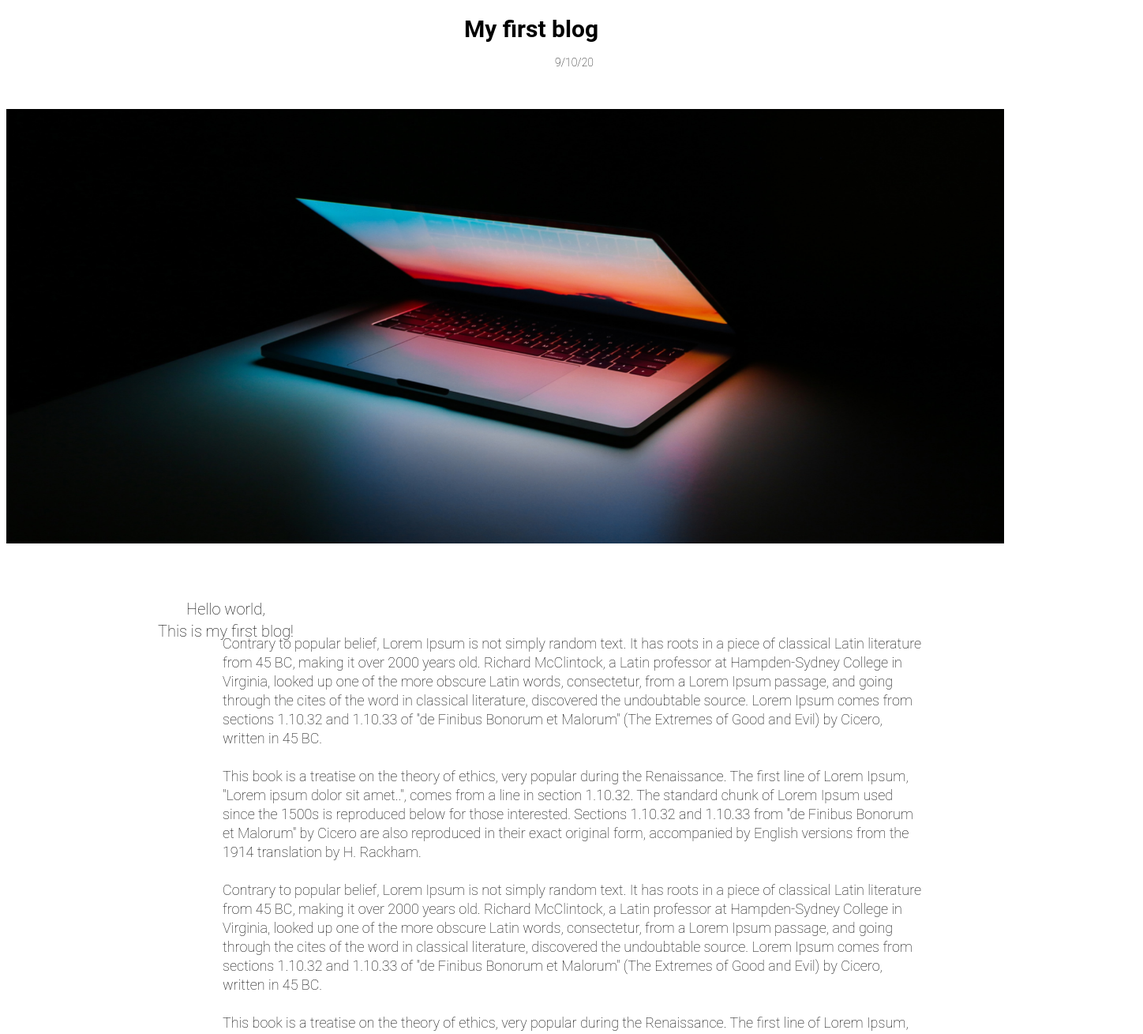
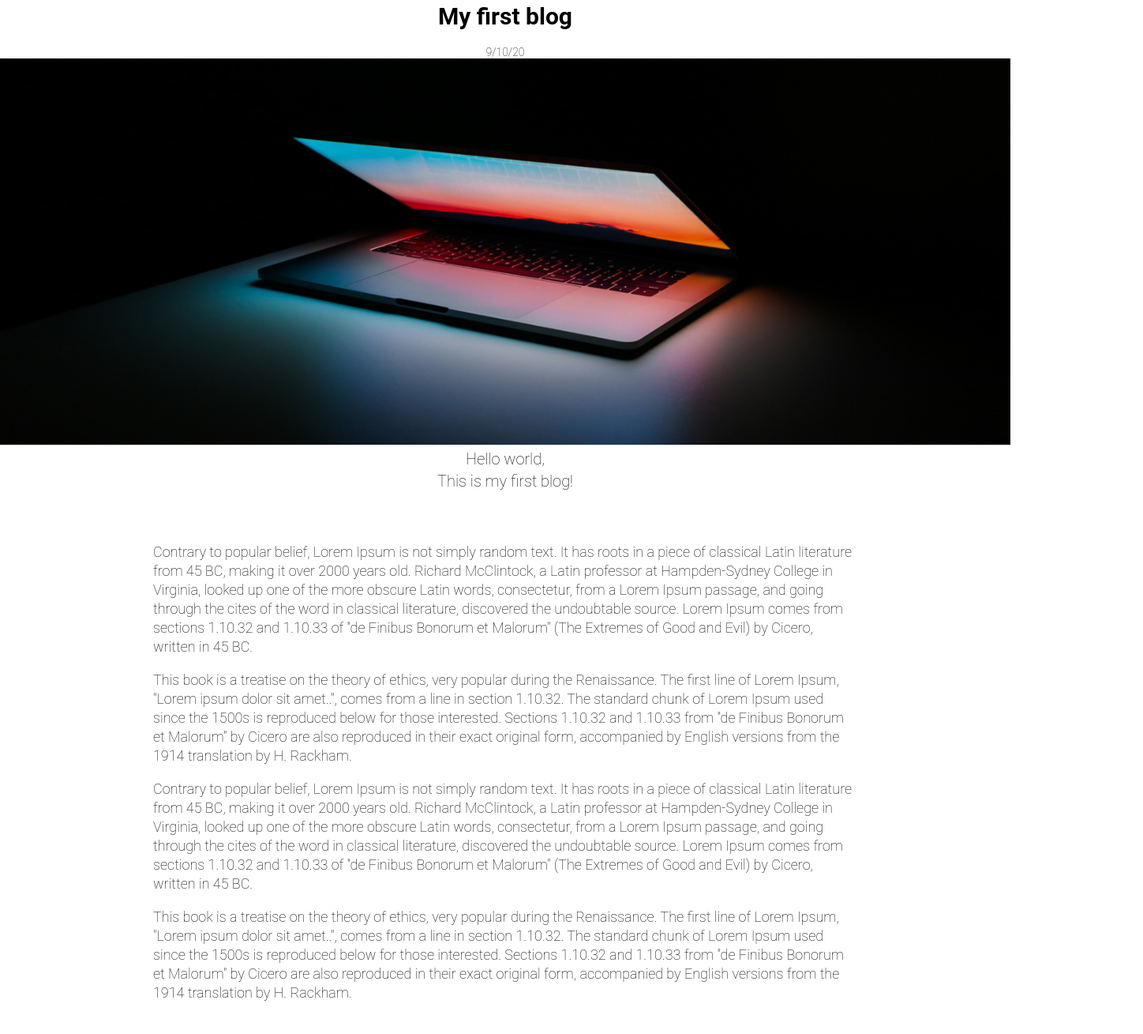
Before and after one commit to giorgoslirakis/html-css, a plain HTML site: page html-css/index.html in a window 1280 px wide. Shown: the part 47-1356 px from the top of the page at 79% size, 1448 px wide, since content can reach past the window. Drawn offline with Linux system fonts and the light colour scheme.

Commit message:
First fixes for html and css

```diff
--- a/html-css/index.html
+++ b/html-css/index.html
@@ -4,21 +4,19 @@
         <meta charset="UTF-8">
         <meta name="viewport" content="width=device-width, initial-scale=1.0">
         <link rel="stylesheet" href="style.css">
-        <title>Document</title>
+        <title>My blog post</title>
+
+
+        <!-- import font from google fonts -->
     </head>
     <body>
-        <div class="title">
-            My first blog
+        <h1 class="title">My first blog</h1>
+        <div class="date">9/10/20</div>
+        <div class="img-wrapper">
+             <img src="Rectangle 2.png">
         </div>
 
-        <div class="date">
-            9/10/20
-        </div>
-
-
-
-
-        <img src="Rectangle 2.png" width="100%" height="550">
+        <div class="container">
 
             <div class="title2">
                 Hello world,<br>
@@ -26,6 +24,29 @@
             </div>
 
             <div class="text">
+                <p>Contrary to popular belief,
+                    Lorem Ipsum is not simply random text.
+                    It has roots in a piece of classical Latin
+                    literature from 45 BC, making it over 2000 years old.
+                    Richard McClintock, a Latin professor at Hampden-Sydney
+                    College in Virginia, looked up one of the more obscure
+                    Latin words, consectetur, from a Lorem Ipsum passage,
+                    and going through the cites of the word in classical literature,
+                    discovered the undoubtable source. Lorem Ipsum comes from
+                    sections 1.10.32 and 1.10.33 of "de Finibus Bonorum et Malorum"
+                    (The Extremes of Good and Evil) by Cicero, written in 45 BC.
+                </p>
+
+                    <p>This book is a treatise on the theory of ethics, very popular
+                    during the Renaissance. The first line of Lorem Ipsum,
+                    "Lorem ipsum dolor sit amet..", comes from a line in section 1.10.32.
+                    The standard chunk of Lorem Ipsum used since the 1500s is reproduced
+                    below for those interested. Sections 1.10.32 and 1.10.33 from "de Finibus Bonorum
+                    et Malorum" by Cicero are also reproduced in their exact original form,
+                    accompanied by English versions from the 1914 translation by H. Rackham.
+                </p>
+
+                <p>
                     Contrary to popular belief,
                     Lorem Ipsum is not simply random text.
                     It has roots in a piece of classical Latin
@@ -36,28 +57,10 @@
                     and going through the cites of the word in classical literature,
                     discovered the undoubtable source. Lorem Ipsum comes from
                     sections 1.10.32 and 1.10.33 of "de Finibus Bonorum et Malorum"
-            (The Extremes of Good and Evil) by Cicero, written in 45 BC.<br><br>
+                    (The Extremes of Good and Evil) by Cicero, written in 45 BC.
+                </p>
 
-            This book is a treatise on the theory of ethics, very popular
-            during the Renaissance. The first line of Lorem Ipsum,
-            "Lorem ipsum dolor sit amet..", comes from a line in section 1.10.32.
-            The standard chunk of Lorem Ipsum used since the 1500s is reproduced
-            below for those interested. Sections 1.10.32 and 1.10.33 from "de Finibus Bonorum
-            et Malorum" by Cicero are also reproduced in their exact original form,
-            accompanied by English versions from the 1914 translation by H. Rackham. <br><br>
-
-            Contrary to popular belief,
-            Lorem Ipsum is not simply random text.
-            It has roots in a piece of classical Latin
-            literature from 45 BC, making it over 2000 years old.
-            Richard McClintock, a Latin professor at Hampden-Sydney
-            College in Virginia, looked up one of the more obscure
-            Latin words, consectetur, from a Lorem Ipsum passage,
-            and going through the cites of the word in classical literature,
-            discovered the undoubtable source. Lorem Ipsum comes from
-            sections 1.10.32 and 1.10.33 of "de Finibus Bonorum et Malorum"
-            (The Extremes of Good and Evil) by Cicero, written in 45 BC.<br><br>
-
+                <p>
                     This book is a treatise on the theory of ethics, very popular
                     during the Renaissance. The first line of Lorem Ipsum,
                     "Lorem ipsum dolor sit amet..", comes from a line in section 1.10.32.
@@ -65,8 +68,8 @@
                     below for those interested. Sections 1.10.32 and 1.10.33 from "de Finibus Bonorum
                     et Malorum" by Cicero are also reproduced in their exact original form,
                     accompanied by English versions from the 1914 translation by H. Rackham.
-
+                </p>
             </div>
-
+        </div>
     </body>
 </html>
--- a/html-css/style.css
+++ b/html-css/style.css
@@ -1,28 +1,34 @@
+body {
+    margin: 0;
+}
+
+img {
+    max-width: 100%;
+    height: auto;
+}
+
+.container {
+    max-width: 1440px;
+    margin: 0 auto;
+    padding: 0 15px;
+}
+
 .title{
-    width: 237px;
-    height: 35px;
-    /*padding-top: 66px;
-    padding-left: 601px;
-    padding-right: 602px;
-    padding-bottom: 84px;*/
-    margin-top: 66px;
-    margin-left: 580px;
-    margin-right: 601px;
-
     font-family: Roboto;
     font-style: normal;
     font-weight: bold;
     font-size: 30px;
     line-height: 35px;
     color: #000000;
+    text-align: center;
+    margin-top: 50px;
 }
 
-.title2{
+.img-wrapper {
+    text-align: center;
+}
 
-    position: absolute;
-    width: 556px;
-    height: 67px;
-
+.title2 {
     font-family: Roboto;
     font-style: normal;
     font-weight: 200;
@@ -30,46 +36,30 @@
     line-height: 28px;
     text-align: center;
     color: #000000;
-
 }
 
 .text{
 
-    position: absolute;
-    width: 892px;
-    height: 794px;
-
+    max-width: 892px;
+    margin: 0 auto;
     font-family: Roboto;
     font-style: normal;
     font-weight: 200;
     font-size: 18px;
     line-height: 24px;
-    padding-left: 274px;
-    padding-right: 274px;
     padding-top: 46px;
     padding-bottom: 363px;
 }
 
-img{
-    margin-top: 84px;
-    margin-bottom: 65px;
-}
-
-.date{
-    position: absolute;
-    width: 73px;
-    height: 16px;
+.date {
 
     margin-top: 17px;
-    padding-left: 683px;
-    padding-right: 683px;
     font-family: Roboto;
     font-style: normal;
     font-weight: 200;
     font-size: 14px;
     line-height: 16px;
     text-align: center;
-
     color: #000000;
 
 }
```
Lines whose indentation alone changed are shown as unchanged.
